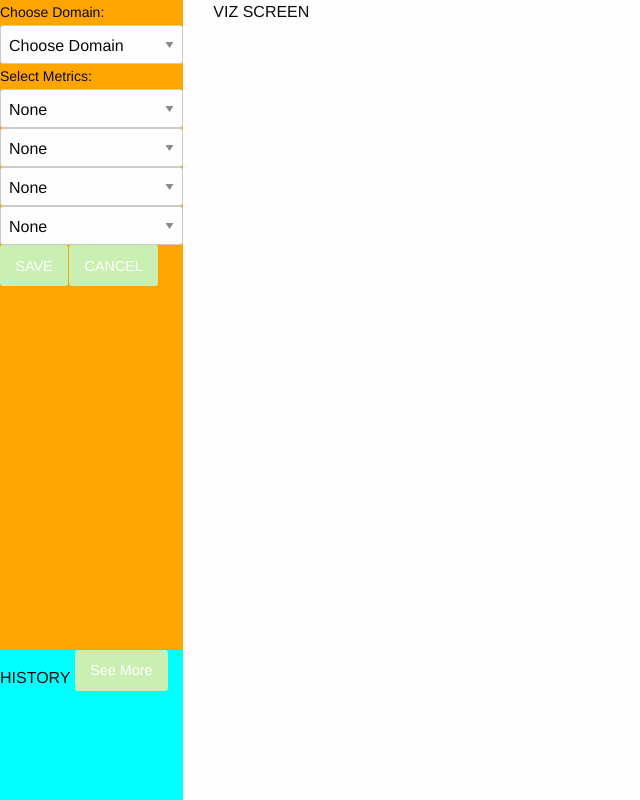
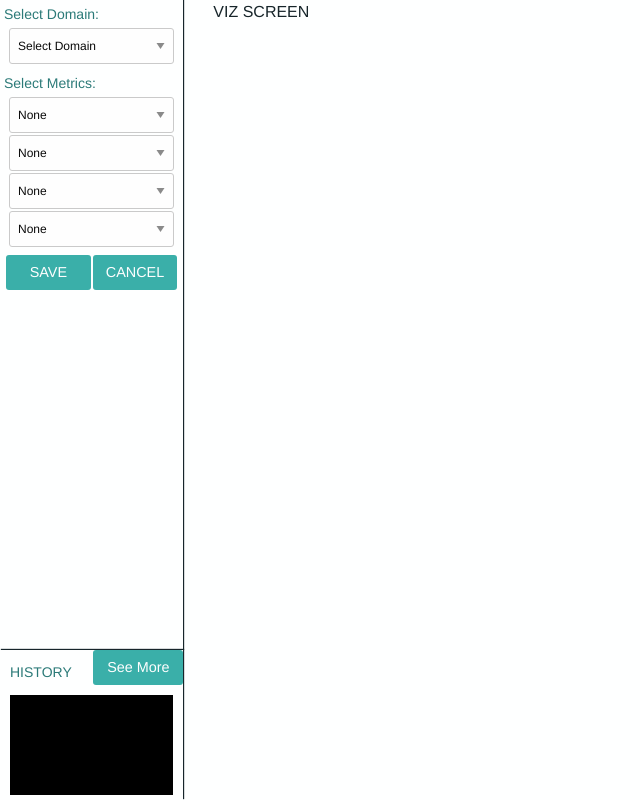
Before and after one commit to DataVisualizationW18/DevRepo, a Flask app: page / in a window 1280 px wide. Shown: the whole page, without its empty margins (0-640 px from the left). Run offline with Flask 2, Linux system fonts and the light colour scheme.

Commit message:
Added some better aesthetics (colour scheme yay).

```diff
--- a/static/styles/app.css
+++ b/static/styles/app.css
@@ -1,10 +1,21 @@
+:root {
+    --main-bg-color: #FEFFFF;
+    --hover-color: #79d1cc;
+    --very-light-accent-color: #DEF2F1;
+    --light-accent-color: #3AAFA9;
+    --dark-accent-color: #2B7A78;
+    --dark-color: #17252A;
+}
+
 #full-page {
   height: 100vh;
   width: 100vw;
+  background-color: var(--main-bg-color);
+  color: var(--dark-color);
 }
 
 #nav-panel-parent {
-  background-color: lightgrey;
+  /* background-color: lightgrey; */
 }
 
 #nav-panel {
@@ -13,29 +24,32 @@
 }
 
 #form-section {
-  background-color: orange;
   height: calc(100% - 150px);
   overflow: auto;
+  box-shadow: 1px 0px 1px;
+  background-color: var(--main-bg-color);
 }
 
 #history-section {
   bottom: 0;
   position: absolute;
-  background-color: aqua;
+  box-shadow: 1px -1px 1px;
   width: 100%;
   height: 150px;
+  background-color: var(--main-bg-color);
+  padding: 5px;
+  overflow: hidden;
 }
 
-label {
-  text-overflow: ellipsis;
+#history-section label {
+  padding: 5px;
 }
 
-[type='checkbox'] {
-  margin: 0px 5px 0px 5px;
-}
-
-select {
-  margin: 0;
+#show-more {
+  position: absolute;
+  right: 0;
+  top: 0;
+  width: 90px;
 }
 
 #form-section::-webkit-scrollbar {
@@ -50,3 +64,49 @@ select {
   background-color: grey;
   outline: 1px solid grey;
 }
+
+#domain, #libraries, #metrics {
+  padding: 0.10em 0.25em;
+}
+
+.header {
+  color: var(--dark-accent-color);
+}
+
+/* Override Foundation Themes */
+
+#libraries label div {
+  font-size: 0.75rem;
+}
+
+.button-group {
+  width: calc(100% - 10px);
+  margin-left: 5px;
+  margin-right: 5px;
+  margin-bottom: 0.5rem;
+}
+
+.button-group .button {
+  width: calc(50% - 2px);
+  margin: 5px 1px 5px 1px;
+}
+
+.button {
+  padding: 0.65em 0.5em;
+  background-color: var(--light-accent-color);
+}
+
+.button:hover, .button:focus {
+  background-color: var(--hover-color);
+}
+
+[type='checkbox'] {
+  margin: 0px 5px 0px 5px;
+}
+
+select {
+  margin: 1px 5px 1px 5px;
+  width: calc(100% - 10px);
+  height: 50%;
+  font-size: 0.75rem;
+}
--- a/templates/index.html
+++ b/templates/index.html
@@ -15,9 +15,9 @@
           <div id="form-section" class="cell medium-3 large-2">
             <form>
               <div id="domain">
-                <label>Choose Domain:
+                <label class="header">Select Domain:
                   <select>
-                    <option value="" disabled selected>Choose Domain</option>
+                    <option value="" disabled selected>Select Domain</option>
                     {% for o in domain_list %}
                       {% if o %}
                         <option value="{{ o }}">{{ o }}</option>
@@ -29,7 +29,7 @@
               <div id="libraries">
               </div>
               <div id="metrics">
-                <label>Select Metrics:</label>
+                <label class="header">Select Metrics:</label>
                 <select>
                   <option value="" selected>None</option>
                   <option value="backwards-compatibility">Backwards Compatibility</option>
@@ -86,8 +86,13 @@
             </form>
           </div>
           <div id="history-section" class="cell">
-            HISTORY
+            <label class="header">HISTORY</label>
             <button type="button" class="button" id="show-more">See More</button>
+            <!-- Rough history... will need to be reworked to only show one until expanded -->
+            <div style="background-color:black; height: 100px; margin: 5px;"></div>
+            <div style="background-color:black; height: 100px; margin: 5px;"></div>
+            <div style="background-color:black; height: 100px; margin: 5px;"></div>
+            <div style="background-color:black; height: 100px; margin: 5px;"></div>
           </div>
         </div>
       </div>
@@ -105,10 +110,12 @@
         if (!$("#history-section").hasClass("expanded")){
            $("#history-section").animate({height: '100%',},"slow");
            $("#history-section").addClass("expanded");
+           $("#show-more")["0"].textContent = "Show Less";
         }
         else {
            $("#history-section").animate({height: '150px',},"slow");
            $("#history-section").removeClass("expanded");
+           $("#show-more")["0"].textContent = "Show More";
         }
       });
 
@@ -119,7 +126,7 @@
 
           // empty #libraries and append all library checkboxes
           $("#libraries").empty()
-          $("#libraries").append("<label>Choose Libraries:</label>");
+          $("#libraries").append("<label class=\"header\">Select Libraries:</label>");
           for(var i = 0; i < library_list.length; ++i) {
             $("#libraries").append(
               "<label for=\"" + library_list[i] +"\">" +
@@ -130,10 +137,6 @@
               "</label>");
           }
       });
-
-
-
-      console.log($('#domain').find(":selected"));
     </script>
   </body>
 </html>
```
